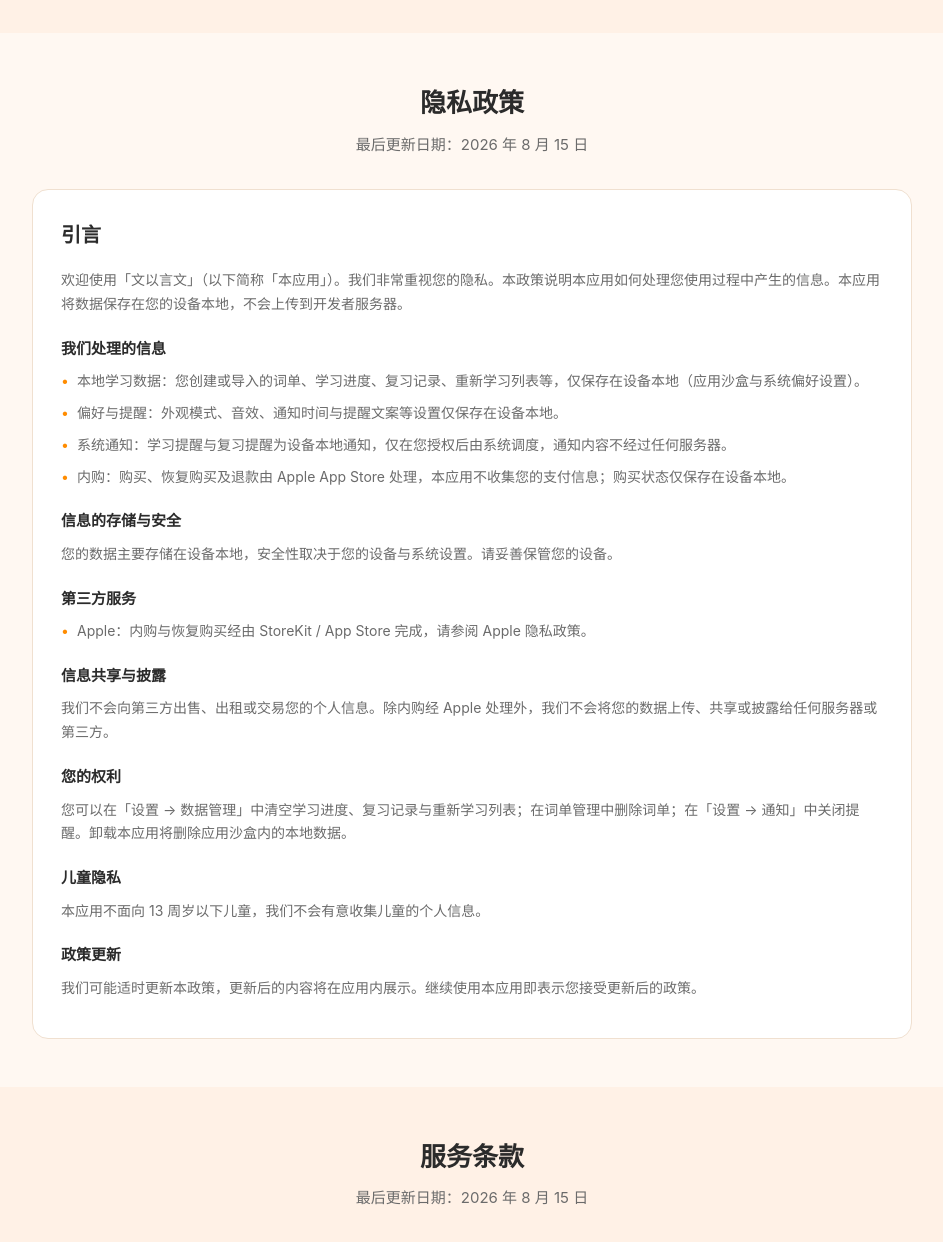
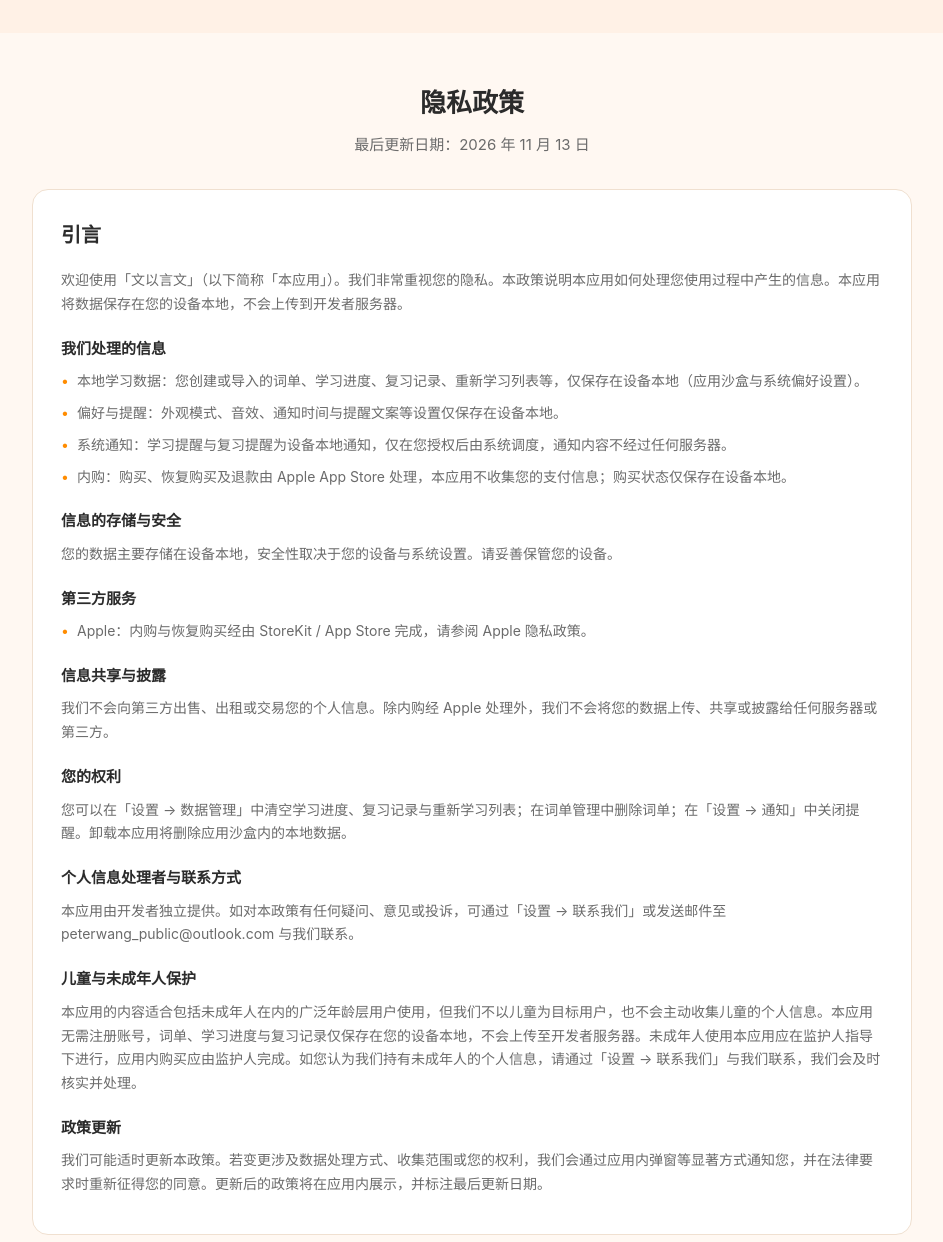
Before and after one commit to peterwang-public/wenyiyanwen, a plain HTML site: page index.html in a window 1280 px wide. Shown: the part 2180-3422 px from the top of the page, without its empty margins (168-1111 px from the left). Drawn offline with Linux system fonts and the light colour scheme.

Commit message:
Update privacy policy and app download link

```diff
--- a/index.html
+++ b/index.html
@@ -374,9 +374,11 @@
       <h1>文以言文</h1>
       <p class="tagline">背诵文言文，但不止于文言文</p>
       <p class="sub">字·意·句三合一，配合艾宾浩斯复习，把每一个字词真正吃透。任何想背的内容，都能做成词单。</p>
+
       <a href="https://apps.apple.com/cn/app/%E6%96%87%E4%BB%A5%E8%A8%80%E6%96%87-%E8%83%8C%E8%AF%B5%E6%96%87%E8%A8%80%E6%96%87-%E4%BD%86%E4%B8%8D%E6%AD%A2%E4%BA%8E%E6%96%87%E8%A8%80%E6%96%87/id6801689232?itscg=30200&itsct=apps_box_badge&mttnsubad=6801689232" style="display: inline-block;">
       <img src="https://toolbox.marketingtools.apple.com/api/v2/badges/download-on-the-app-store/black/zh-cn?releaseDate=1787529600" alt="立即下载，就在 App Store" style="width: 222px; height: 82px; vertical-align: middle; object-fit: contain;" />
       </a>
+
     </div>
 
     <!-- Features -->
@@ -478,7 +480,7 @@
     <section id="privacy">
       <div class="container">
         <h2 class="section-title">隐私政策</h2>
-        <p class="section-sub">最后更新日期：2026 年 8 月 15 日</p>
+        <p class="section-sub">最后更新日期：2026 年 11 月 13 日</p>
         <div class="legal-card">
           <h3>引言</h3>
           <p>欢迎使用「文以言文」（以下简称「本应用」）。我们非常重视您的隐私。本政策说明本应用如何处理您使用过程中产生的信息。本应用将数据保存在您的设备本地，不会上传到开发者服务器。</p>
@@ -505,11 +507,14 @@
           <h4>您的权利</h4>
           <p>您可以在「设置 → 数据管理」中清空学习进度、复习记录与重新学习列表；在词单管理中删除词单；在「设置 → 通知」中关闭提醒。卸载本应用将删除应用沙盒内的本地数据。</p>
 
-          <h4>儿童隐私</h4>
-          <p>本应用不面向 13 周岁以下儿童，我们不会有意收集儿童的个人信息。</p>
+          <h4>个人信息处理者与联系方式</h4>
+          <p>本应用由开发者独立提供。如对本政策有任何疑问、意见或投诉，可通过「设置 → 联系我们」或发送邮件至 peterwang_public@outlook.com 与我们联系。</p>
+
+          <h4>儿童与未成年人保护</h4>
+          <p>本应用的内容适合包括未成年人在内的广泛年龄层用户使用，但我们不以儿童为目标用户，也不会主动收集儿童的个人信息。本应用无需注册账号，词单、学习进度与复习记录仅保存在您的设备本地，不会上传至开发者服务器。未成年人使用本应用应在监护人指导下进行，应用内购买应由监护人完成。如您认为我们持有未成年人的个人信息，请通过「设置 → 联系我们」与我们联系，我们会及时核实并处理。</p>
 
           <h4>政策更新</h4>
-          <p>我们可能适时更新本政策，更新后的内容将在应用内展示。继续使用本应用即表示您接受更新后的政策。</p>
+          <p>我们可能适时更新本政策。若变更涉及数据处理方式、收集范围或您的权利，我们会通过应用内弹窗等显著方式通知您，并在法律要求时重新征得您的同意。更新后的政策将在应用内展示，并标注最后更新日期。</p>
         </div>
       </div>
     </section>
```
